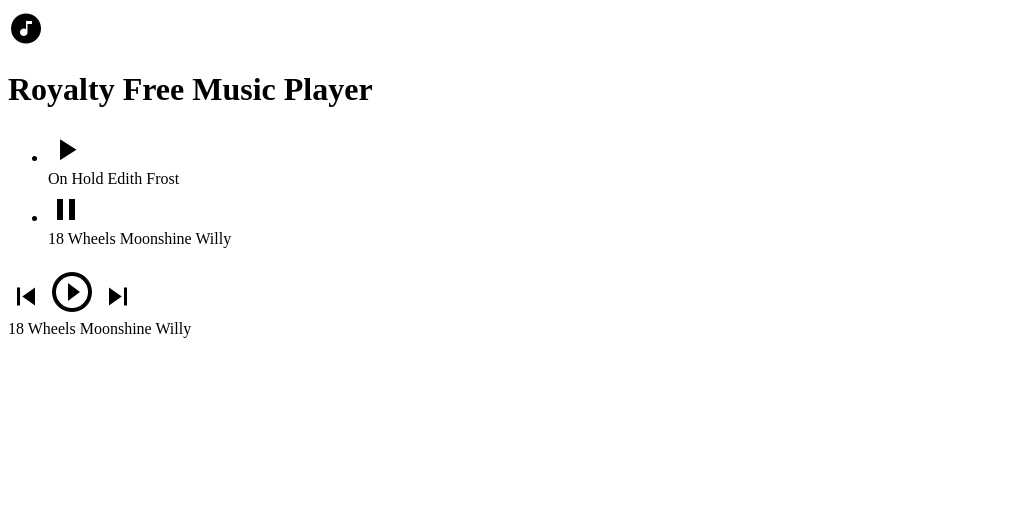
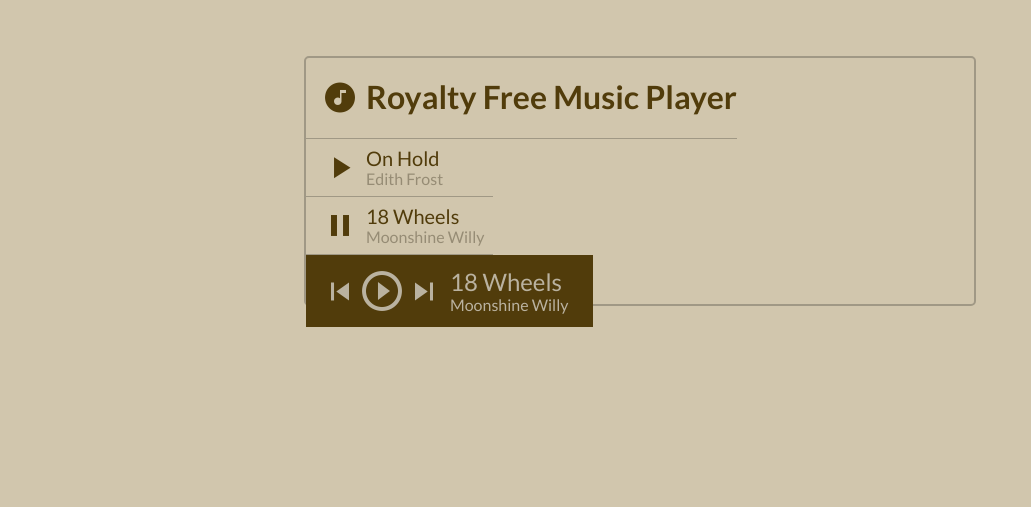
Before and after one commit to vikingeducation/assignment_royalty_free_music_player, a PHP site: page / in a window 1280 px wide. Shown: the top 507 px of the page, without its empty margins (0-1031 px from the left). Run offline with PHP 8.4, Linux system fonts and the light colour scheme; style sheets or scripts are compiled from the project's sources.

Commit message:
Add styles

```diff
--- a/assets/css/styles.css
+++ b/assets/css/styles.css
@@ -369,4 +369,64 @@ template {
 [hidden] {
   display: none; }
 
+body {
+  background-color: #D1C6AD;
+  color: #513C0B;
+  font-family: 'Lato', sans-serif; }
+
+.container {
+  display: grid;
+  grid-template: 3rem 50% 1fr / 1fr 70% 1fr;
+  min-height: 500px;
+  max-width: 960px;
+  margin: 0 auto; }
+
+.music-player {
+  border: 2px solid #A09885;
+  border-radius: 5px;
+  grid-area: 2 / 2 / 3 / 3;
+  justify-items: start; }
+
+.music-player-name, .music-player-list li {
+  border-bottom: 1px solid #A09885;
+  display: flex;
+  align-items: center;
+  padding-left: 1rem; }
+
+h1 {
+  display: inline-block;
+  margin-left: .5rem; }
+
+.music-player-list {
+  list-style: none;
+  margin: 0;
+  padding: 0; }
+
+.music-player-track,
+.music-player-current {
+  display: inline-block;
+  margin: .5rem; }
+  .music-player-track span,
+  .music-player-current span {
+    display: block; }
+
+.title {
+  font-size: 20px; }
+
+.artist {
+  color: #968C75; }
+
+.music-player-controls {
+  background-color: #513C0B;
+  color: #BAB2A0;
+  display: flex;
+  align-items: center; }
+
+.music-player-controls {
+  margin-bottom: 0;
+  padding: .3rem 1rem; }
+
+.music-player-current-title {
+  font-size: 1.5rem; }
+
 /*# sourceMappingURL=styles.css.map */
--- a/assets/css/styles.scss
+++ b/assets/css/styles.scss
@@ -1 +1,96 @@
 @import "reset";
+
+// Colors
+$dark-vanilla: #D1C6AD;
+$khaki: #BAB2A0;
+$grullo: #A09885;
+$cinereous: #968C75;
+$seal-brown: #513C0B;
+
+// Layout
+body {
+  background-color: $dark-vanilla;
+  color: $seal-brown;
+  font-family: 'Lato', sans-serif;
+}
+
+// Container
+.container {
+  display: grid;
+  grid-template: 3rem 50% 1fr / 1fr 70% 1fr;
+  min-height: 500px;
+  max-width: 960px;
+  margin: 0 auto;
+}
+
+// Music Player
+.music-player {
+  border: 2px solid $grullo;
+  border-radius: 5px;
+  grid-area: 2 / 2 / 3 / 3;
+  justify-items: start;
+}
+
+// Music Player Name
+.music-player-name {
+  border-bottom: 1px solid $grullo;
+  display: flex;
+  align-items: center;
+  padding-left: 1rem;
+}
+
+h1 {
+    display: inline-block;
+    margin-left: .5rem;
+}
+
+
+// Music Player List
+.music-player-list {
+  list-style: none;
+  margin: 0;
+  padding: 0;
+
+  li {
+    @extend .music-player-name;
+  }
+}
+
+// Music Player Tracks
+.music-player-track,
+.music-player-current {
+  display: inline-block;
+  margin: .5rem;
+
+  span {
+    display: block;
+  }
+}
+
+// Titles
+.title {
+  font-size: 20px;
+}
+
+// Artists
+.artist {
+  color: $cinereous;
+}
+
+// Music Player Controls
+.music-player-controls {
+  background-color: $seal-brown;
+  color: $khaki;
+  display: flex;
+  align-items: center;
+}
+
+.music-player-controls {
+  margin-bottom: 0;
+  padding: .3rem 1rem;
+}
+
+
+.music-player-current-title {
+  font-size: 1.5rem;
+}
```
